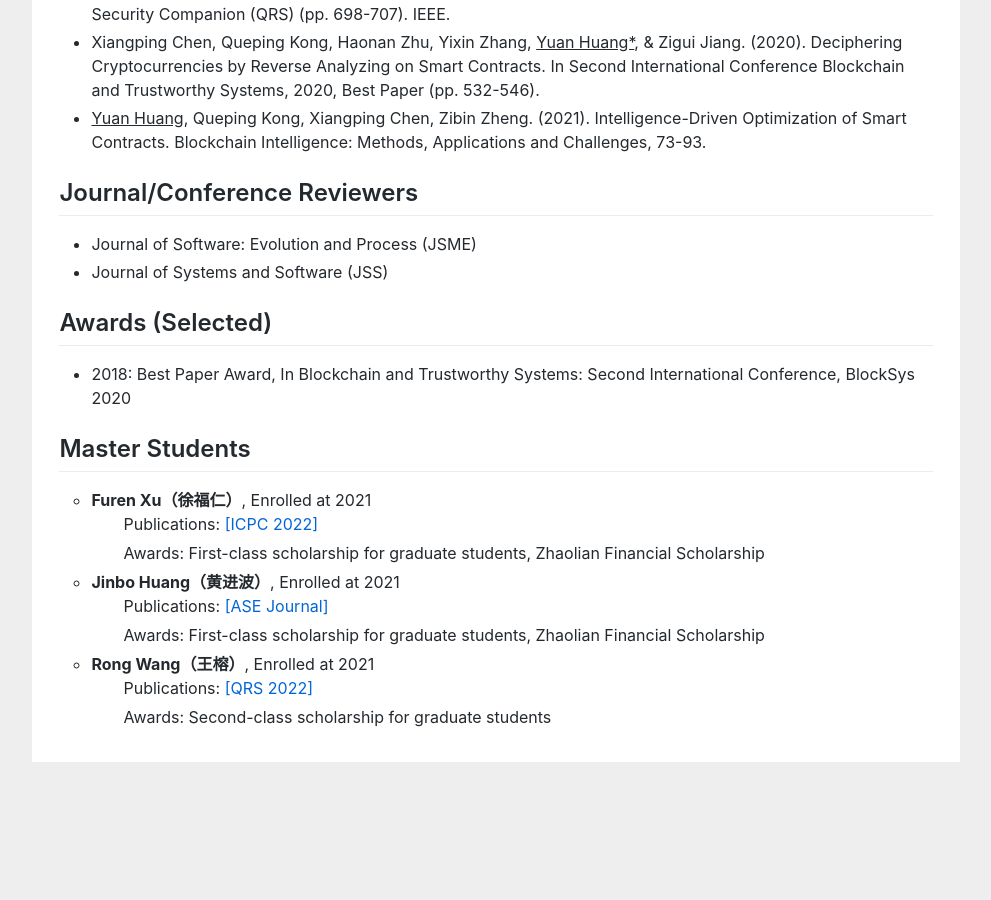
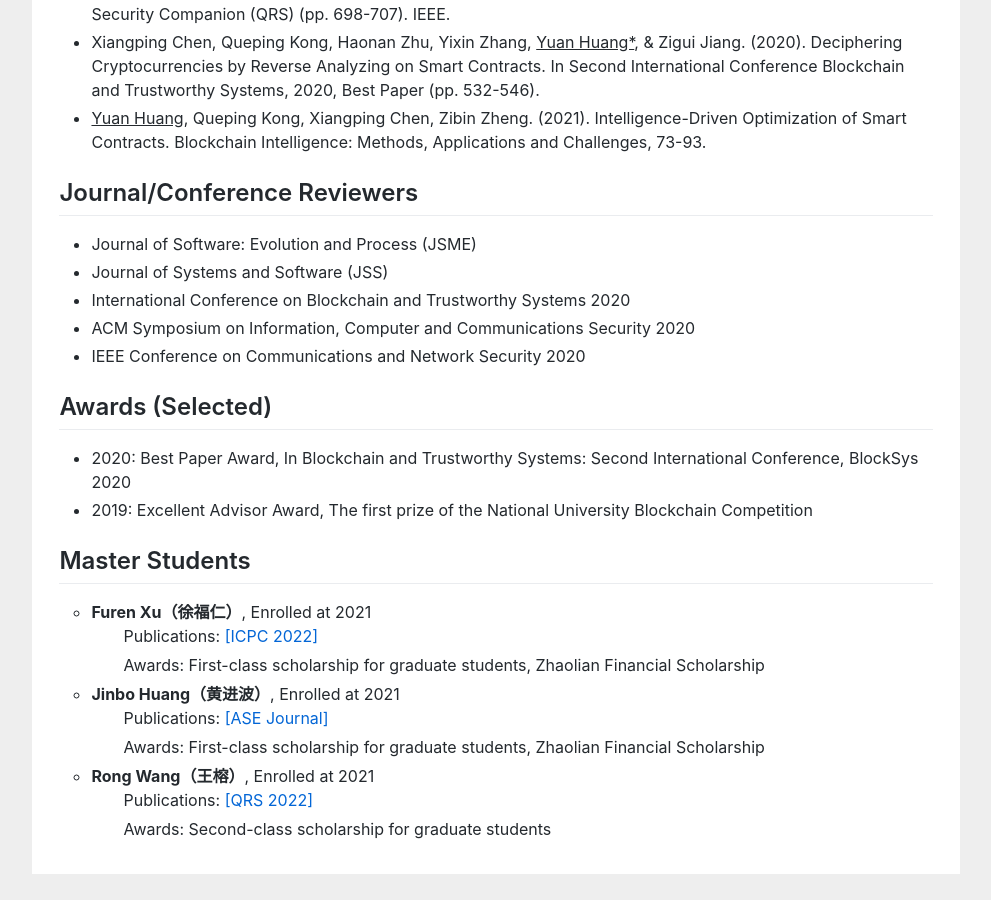
Before and after one commit to huangyuan-hy/huangyuan-hy.github.io, a Jekyll site: the page index.html, which Jekyll copies as it is, in a window 1280 px wide and 900 px high, scrolled down 2333 px. Shown: the whole window, without its empty margins (144-1135 px from the left). Built offline with Jekyll 4.4.1, drawn with Linux system fonts in a browser that asks for light colours; before the commit the page ends 3121 px from its top, so only the background shows below that.

Commit message:
Update index.html

```diff
--- a/index.html
+++ b/index.html
@@ -137,16 +137,19 @@ gtag('config', 'UA-158965281-1');
 				<ul>
 
 					<li>Journal of Software: Evolution and Process (JSME)</li>
+					<li>Journal of Systems and Software (JSS)</li>
+					<li>International Conference on Blockchain and Trustworthy Systems 2020</li>
+					<li>ACM Symposium on Information, Computer and Communications Security 2020</li>
+                                        <li>IEEE Conference on Communications and Network Security 2020</li>
 
-					<li>Journal of Systems and Software (JSS)</li>
 
 				</ul>
 
 				<h2>Awards (Selected)</h2>
 				<ul>
 
-					<li>2018: Best Paper Award, In Blockchain and Trustworthy Systems: Second International Conference, BlockSys 2020</li>
-
+					<li>2020: Best Paper Award, In Blockchain and Trustworthy Systems: Second International Conference, BlockSys 2020</li>
+					<li>2019: Excellent Advisor Award, The first prize of the National University Blockchain Competition</li>
 
 
 				</ul>
```
